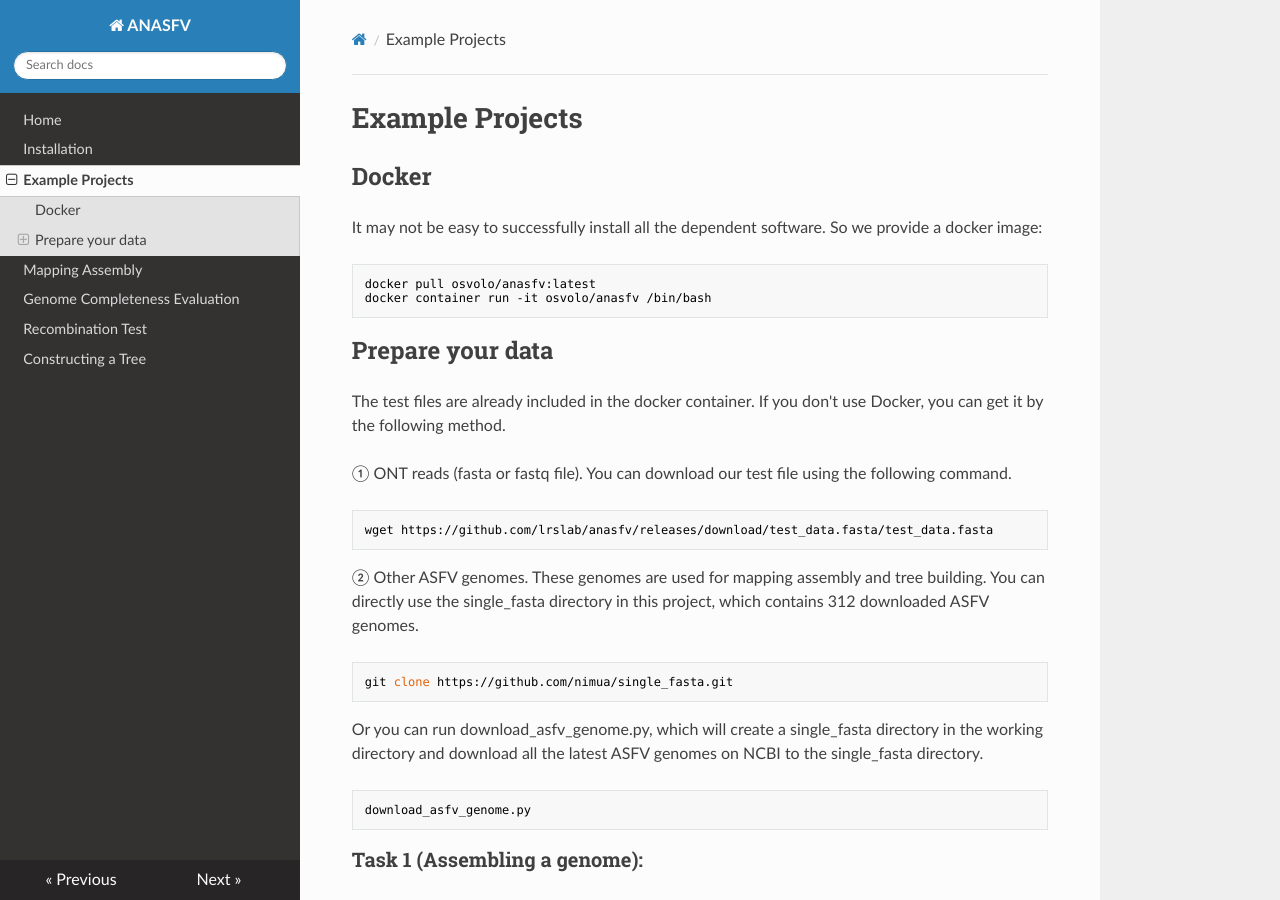
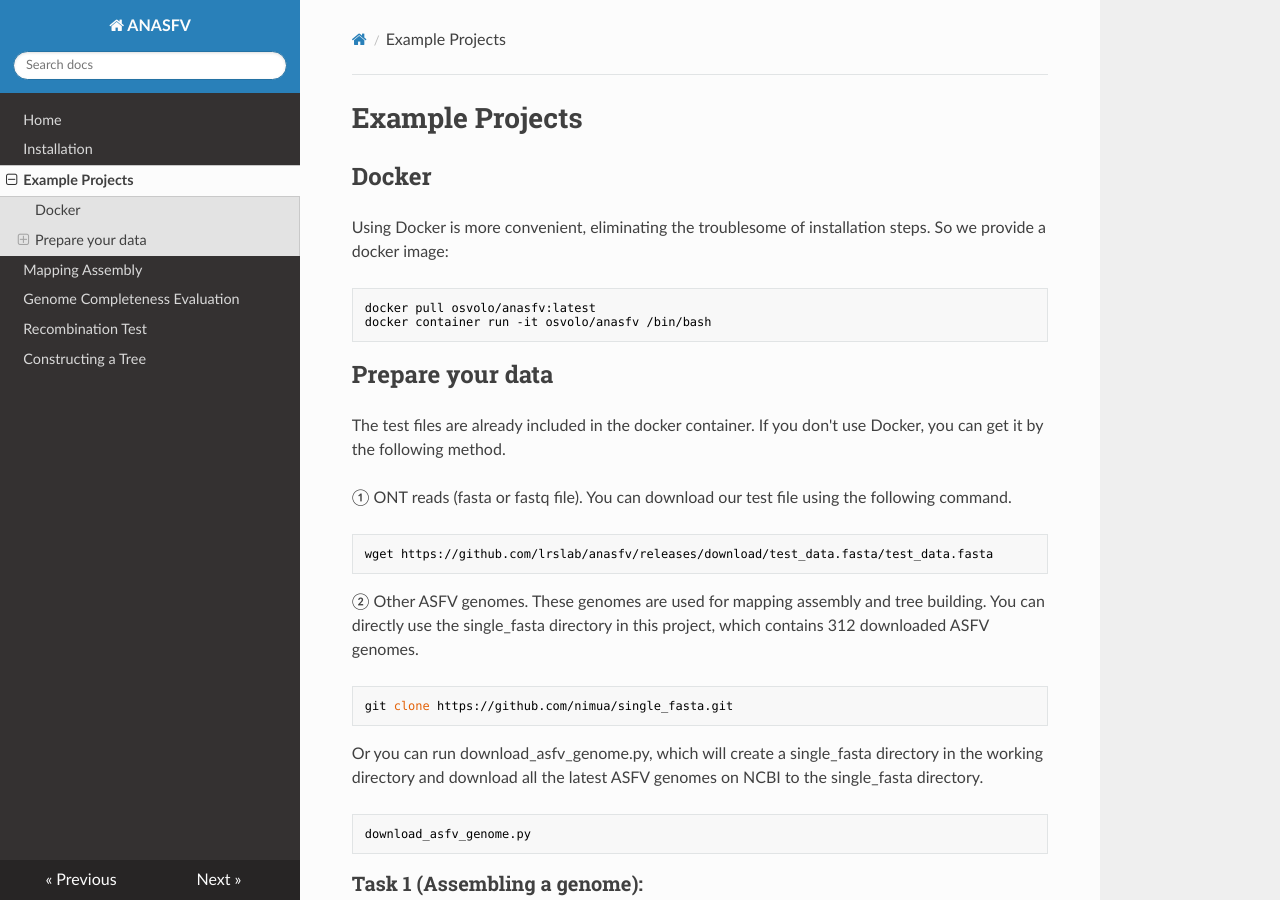
Before and after one commit to lrslab/anasfv, an MkDocs documentation site: the page built from docs/example.md, in a window 1280 px wide and 900 px high. Built offline with MkDocs 1.6.1, drawn with Linux system fonts in a browser that asks for light colours; nearby versions of some CDN libraries.

Commit message:
Update example.md

````diff
--- a/docs/example.md
+++ b/docs/example.md
@@ -1,6 +1,6 @@
 # Example Projects
 ## Docker
-It may not be easy to successfully install all the dependent software. So we provide a docker image:
+Using Docker is more convenient, eliminating the troublesome of installation steps. So we provide a docker image:
 ```bash
 docker pull osvolo/anasfv:latest
 docker container run -it osvolo/anasfv /bin/bash
````
